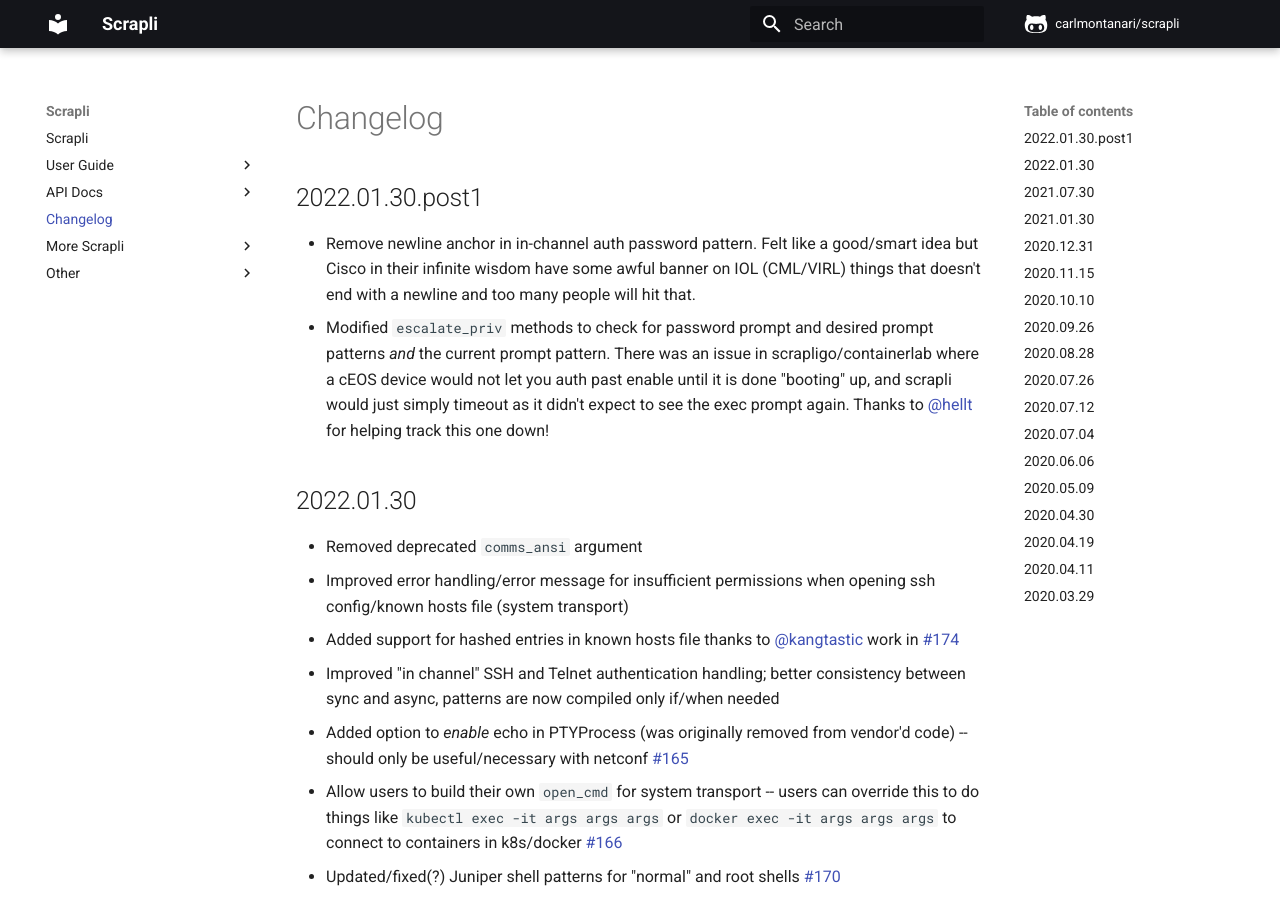
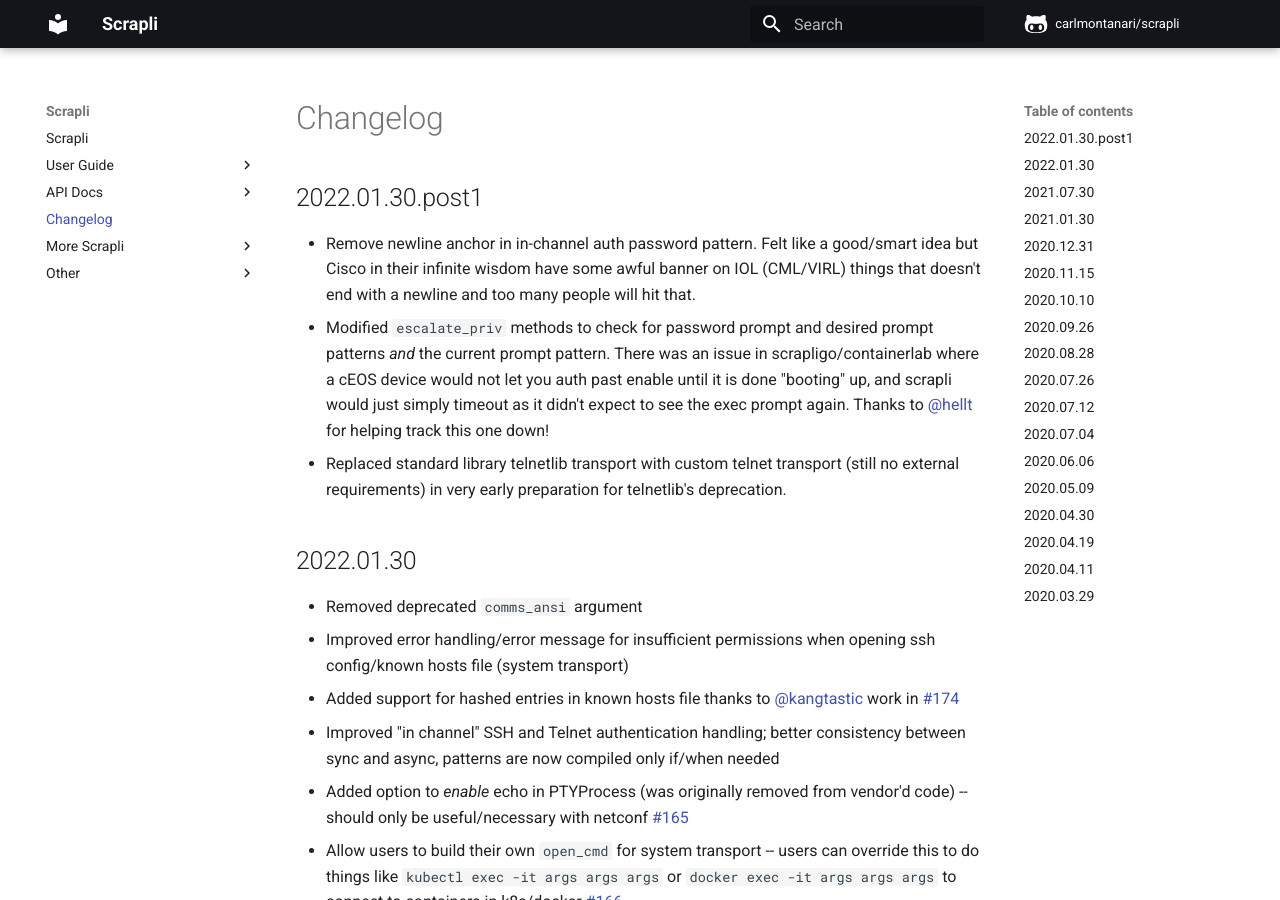
Before and after one commit to carlmontanari/scrapli, an MkDocs documentation site: the page built from docs/changelog.md, in a window 1280 px wide and 900 px high. Built offline with MkDocs 1.6.1 and Material for MkDocs 9.7.7, drawn with Linux system fonts in a browser that asks for light colours; comment, search, counter and statistics services are not loaded.

Commit message:
changelog update

```diff
--- a/docs/changelog.md
+++ b/docs/changelog.md
@@ -10,6 +10,8 @@
   pattern. There was an issue in scrapligo/containerlab where a cEOS device would not let you auth past enable until
   it is done "booting" up, and scrapli would just simply timeout as it didn't expect to see the exec prompt again.
   Thanks to @hellt for helping track this one down!
+- Replaced standard library telnetlib transport with custom telnet transport (still no external requirements) in
+  very early preparation for telnetlib's deprecation.
 
 
 ## 2022.01.30
```
